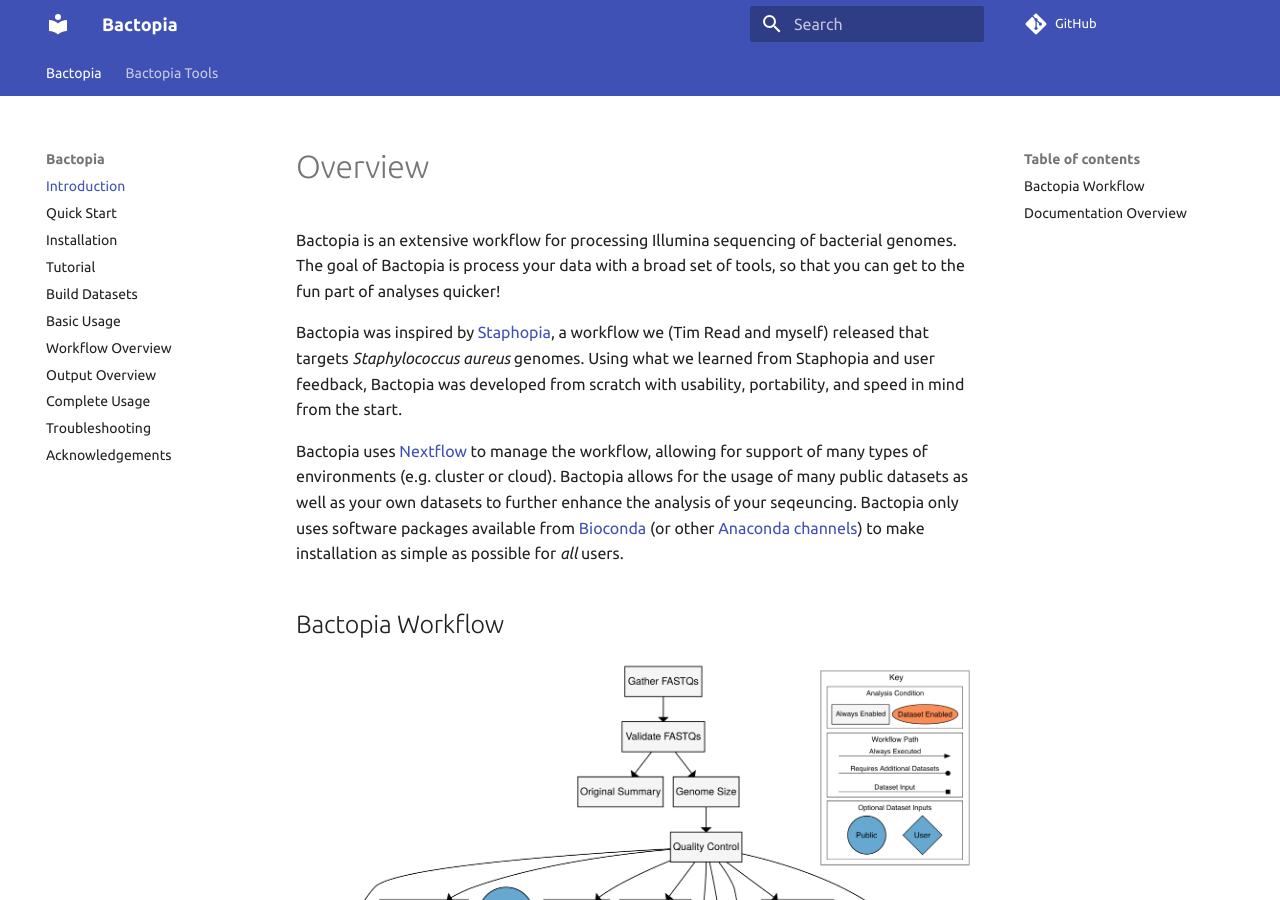
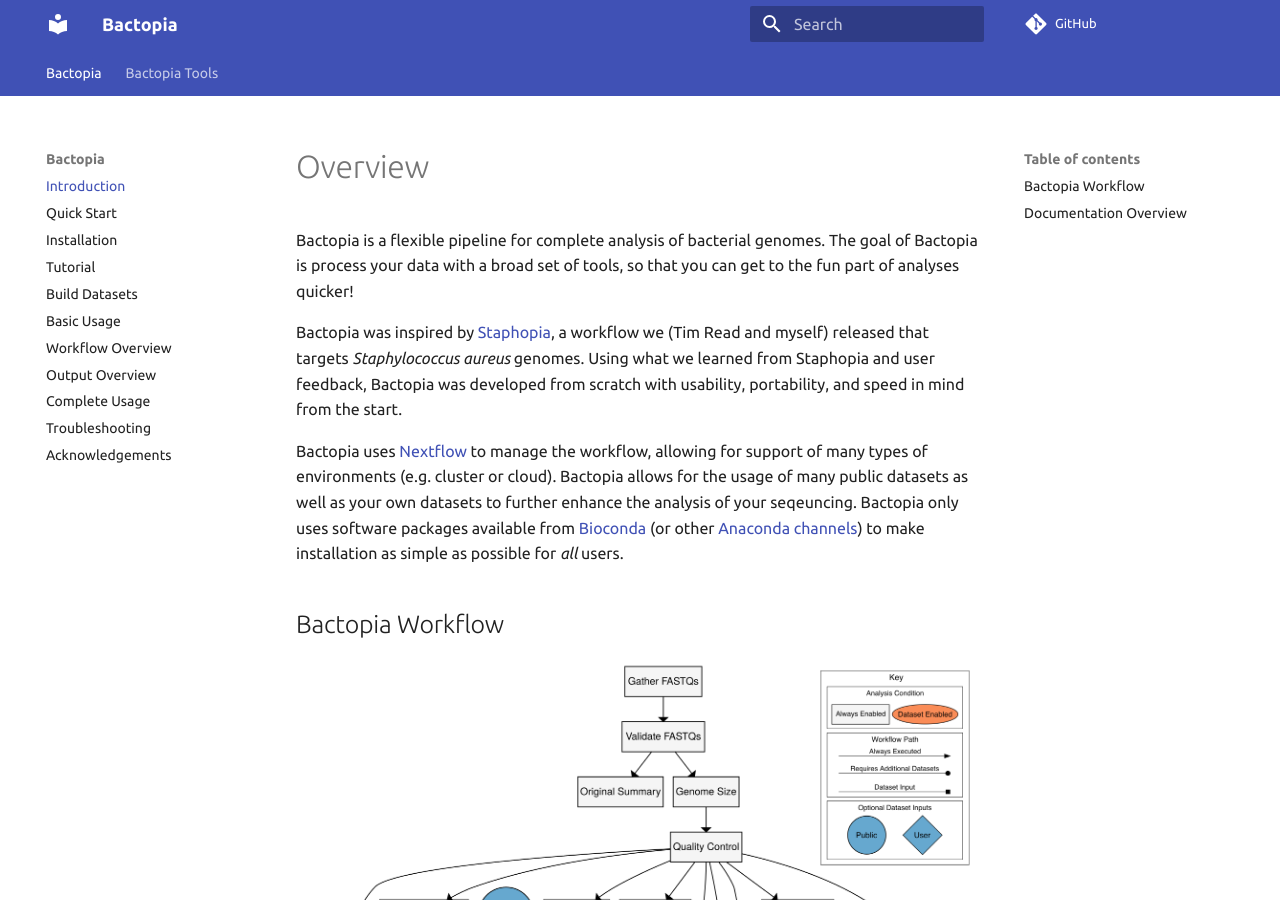
Before and after one commit to bactopia/bactopia, an MkDocs documentation site: the page built from docs/index.md, in a window 1280 px wide and 900 px high. Built offline with MkDocs 1.6.1 and Material for MkDocs 9.7.7, drawn with Linux system fonts in a browser that asks for light colours; comment, search, counter and statistics services are not loaded.

Commit message:
Update index.md

```diff
--- a/docs/index.md
+++ b/docs/index.md
@@ -1,6 +1,6 @@
 # Overview
 
-Bactopia is an extensive workflow for processing Illumina sequencing of bacterial genomes. The goal of Bactopia is process your data with a broad set of tools, so that you can get to the fun part of analyses quicker!
+Bactopia is a flexible pipeline for complete analysis of bacterial genomes. The goal of Bactopia is process your data with a broad set of tools, so that you can get to the fun part of analyses quicker!
 
 Bactopia was inspired by [Staphopia](https://staphopia.emory.edu/), a workflow we (Tim Read and myself) released that targets *Staphylococcus aureus* genomes.
 Using what we learned from Staphopia and user feedback, Bactopia was developed from scratch with usability, portability, and speed in mind from the start.
```
